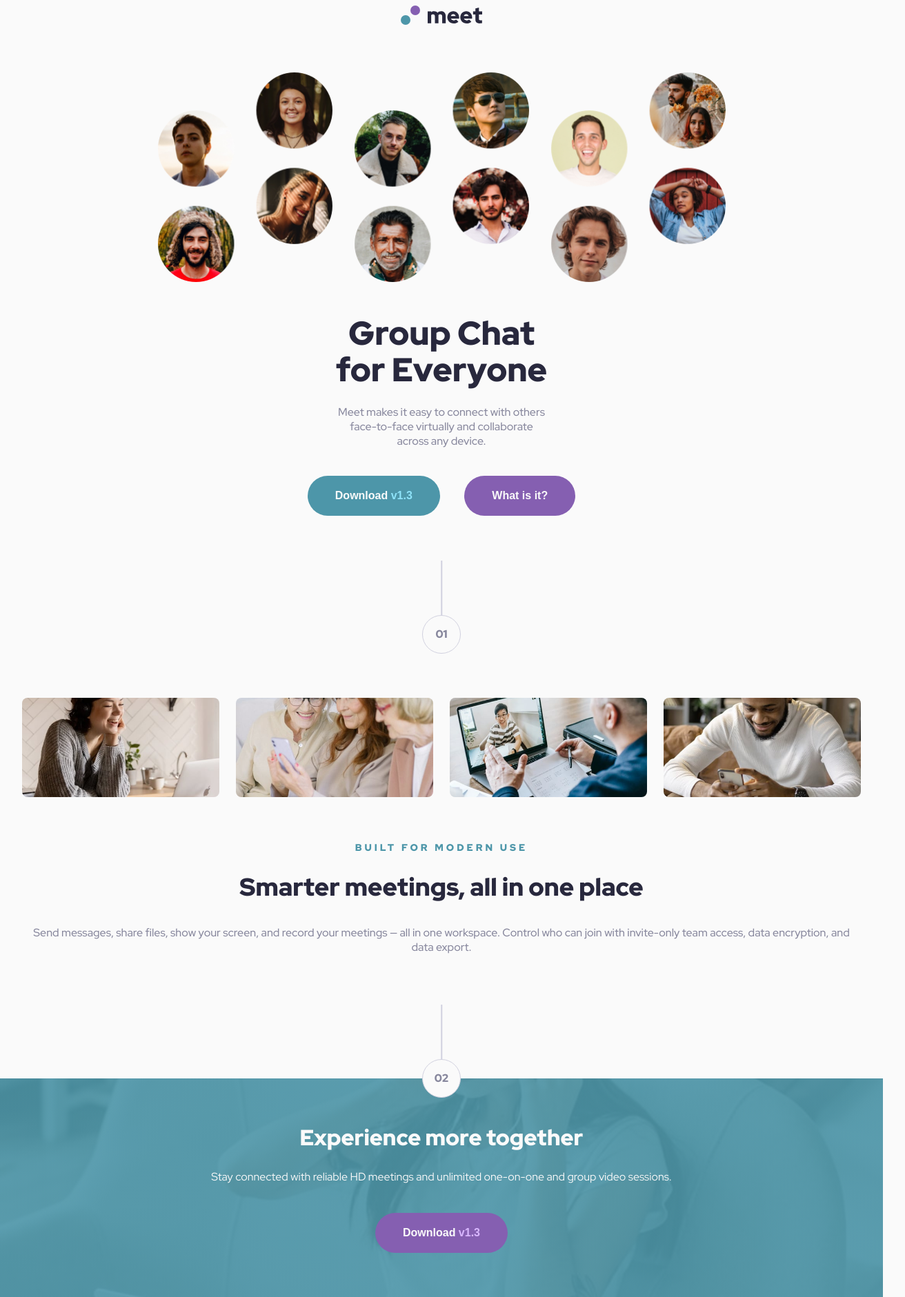
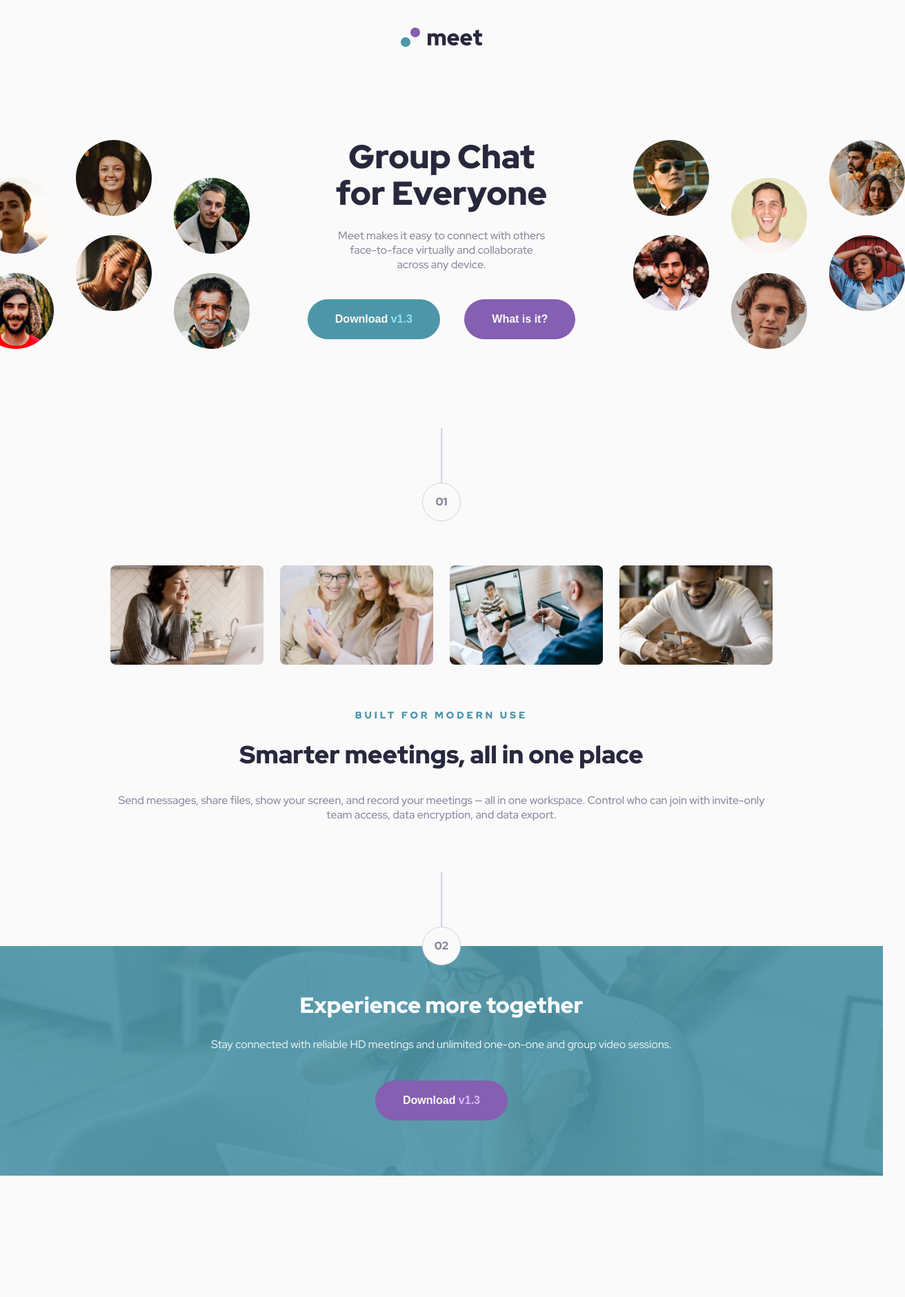
Before and after one commit to maryam-hytham/meet-landing-page, a plain HTML site: page index.html in a window 1280 px wide. Shown: the part 40-1921 px from the top of the page at 69% size, 1312 px wide, since content can reach past the window. After the commit the page ends 1745 px from the top, so only its background shows below. Drawn offline with Linux system fonts and the light colour scheme.

Commit message:
Refactor hero section for improved structure and add responsive styles for desktop layout

```diff
--- a/index.html
+++ b/index.html
@@ -21,14 +21,19 @@
           <img src="./starter-code/assets/logo.svg" alt="Logo Image" />
         </figure>
         <div class="faces"></div>
-        <h1>Group Chat <br> for Everyone</h1>
-        <p>
-          Meet makes it easy to connect with others <br />face-to-face virtually
-          and collaborate <br />across any device.
-        </p>
-        <div class="btns">
-          <button class="button-blue">Download<span> v1.3</span></button>
-          <button class="button-purple">What is it?</button>
+        <div class="hero__content">
+          <h1>
+            Group Chat <br />
+            for Everyone
+          </h1>
+          <p>
+            Meet makes it easy to connect with others <br />face-to-face
+            virtually and collaborate <br />across any device.
+          </p>
+          <div class="btns">
+            <button class="button-blue">Download<span> v1.3</span></button>
+            <button class="button-purple">What is it?</button>
+          </div>
         </div>
       </section>
     </header>
--- a/styles.css
+++ b/styles.css
@@ -76,10 +76,10 @@ button {
 }
 .button-purple {
   background-color: var(--purple_600);
-  margin-bottom: 0;
 }
 .button-purple:hover {
   background-color: #af7ee7;
+  cursor: pointer;
 }
 .button-purple span {
   color: var(--purple_300);
@@ -163,7 +163,7 @@ button {
   font-weight: 400;
 }
 /*Tablets*/
-@media screen and (min-width: 46rem) {
+@media screen and (min-width: 40rem) {
   .faces {
     min-height: 19rem;
     background-image: url(./starter-code/assets/tablet/image-hero.png);
@@ -191,4 +191,35 @@ button {
       ),
       url(./starter-code/assets/tablet/image-footer.jpg) center/cover no-repeat;
   }
+  /*Desktop*/
+  @media screen and (min-width: 70rem) {
+    body {
+      padding: 5rem 10rem;
+    }
+    .faces {
+      display: none;
+    }
+    .hero__content {
+      position: relative;
+      padding: 4rem 2rem;
+      background-image: url(./starter-code/assets/desktop/image-hero-left.png),
+        url(./starter-code/assets/desktop/image-hero-right.png);
+      background-repeat: no-repeat;
+      background-position: left, right;
+      margin-left: -12rem;
+      margin-right: -12rem;
+      min-height: 300px;
+      text-align: center;
+    }
+    .footer {
+      margin: -28px -10rem -5rem;
+      padding: 4rem 2rem;
+      background: linear-gradient(
+          rgba(77, 150, 169, 0.9),
+          rgba(77, 150, 169, 0.9)
+        ),
+        url(./starter-code/assets/desktop/image-footer.jpg) center/cover
+          no-repeat;
+    }
+  }
 }
```
